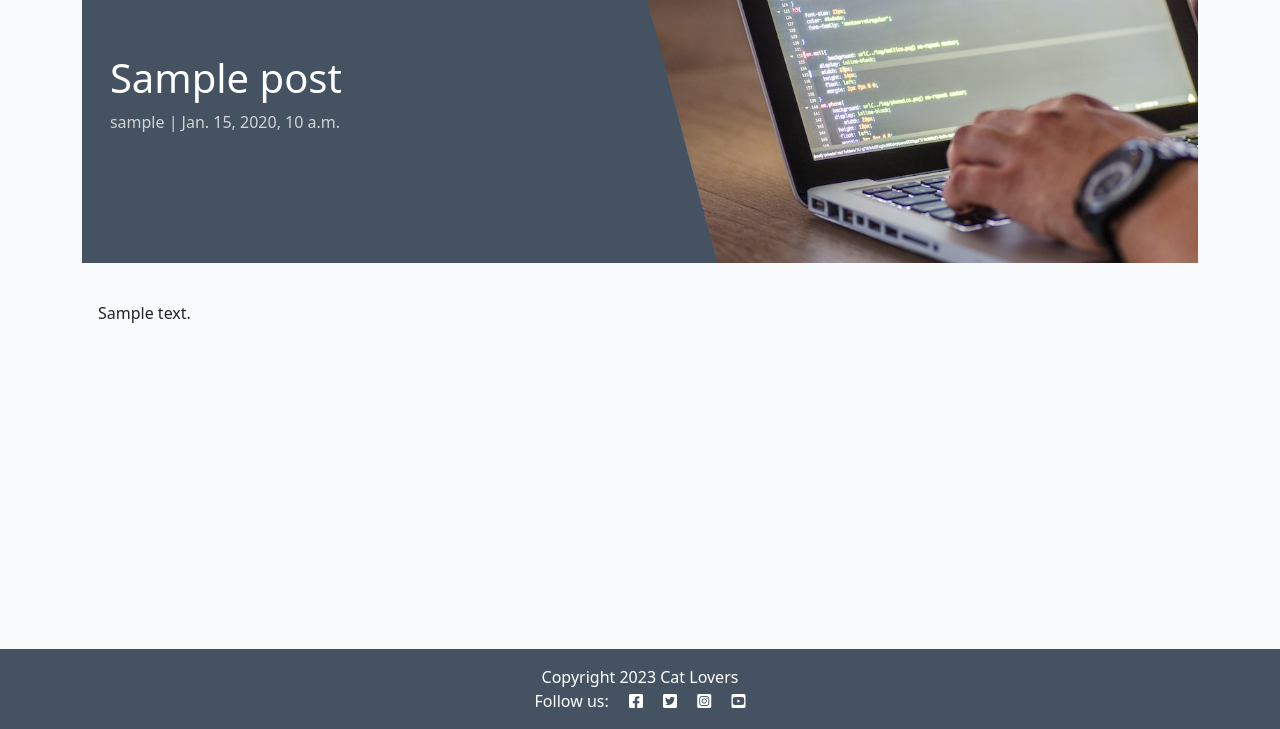
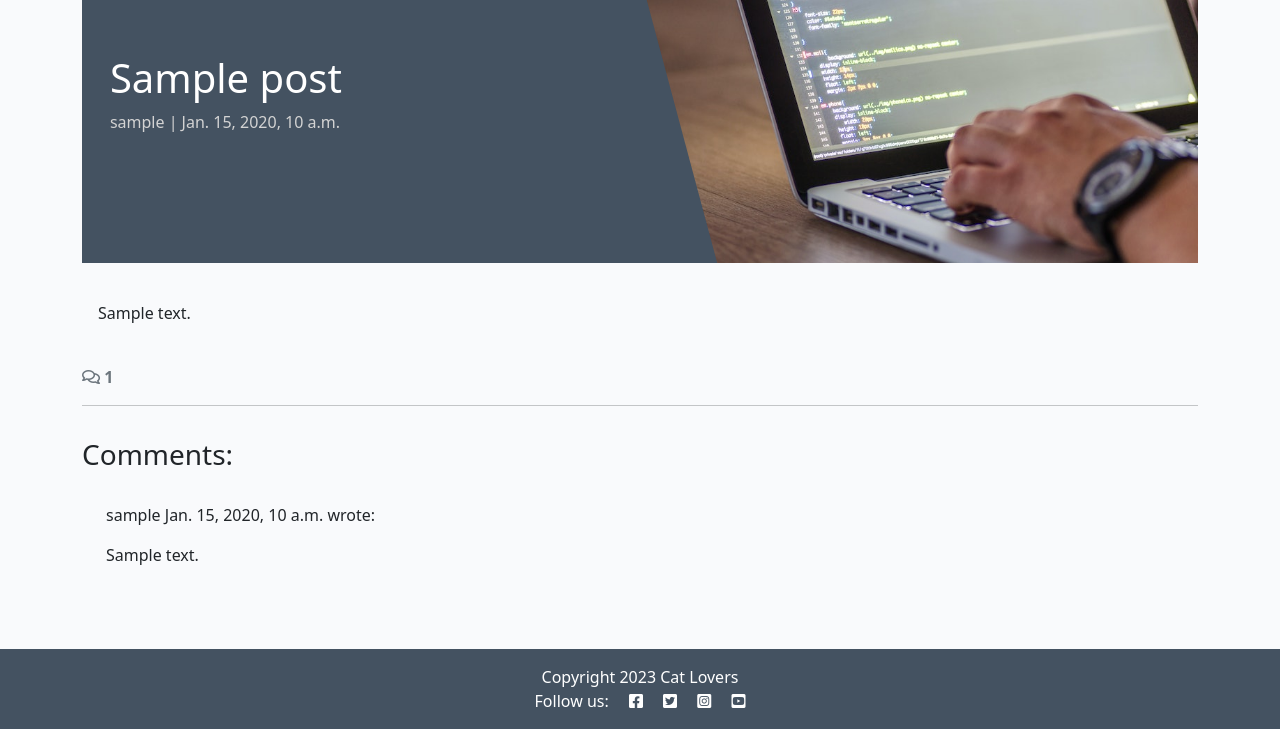
Before and after one commit to tomokoelif/cat_lovers, a Django app: a page that uses blog/templates/blog/post_detail.html in a window 1280 px wide. Shown: the part 71-800 px from the top of the page. Run offline with Django 4.2, Linux system fonts and the light colour scheme; tables that the repository leaves empty hold one stand-in row (values such as "Sample post").

Commit message:
Add comments section to post detail view

```diff
--- a/blog/templates/blog/post_detail.html
+++ b/blog/templates/blog/post_detail.html
@@ -29,6 +29,47 @@
             </div>
         </div>
     </div>
+    <!-- Displaying count of comments -->
+  <div class="row">
+    <div class="col-12">
+      <strong class="text-secondary">
+        <i class="far fa-comments"></i> {{ comment_count }}
+      </strong>
+    </div>
+    <div class="col-12">
+      <hr>
+    </div>
+  </div>
+  <!-- Displaying Comments -->
+  <div class="row">
+    <div class="col-md-8 card mb-4  mt-3 ">
+      <h3>Comments:</h3>
+      <div class="card-body">
+        <!-- We want a for loop inside the empty control tags
+          to iterate through each comment in comments -->
+        {% for comment in comments %}
+        <div class="p-2 comments
+          {% if not comment.approved and comment.author == user %}
+          faded{% elif not comment.approved %} d-none{% endif %}">
+          <p class="font-weight-bold">
+            {{ comment.author }}
+            <span class="font-weight-normal">
+              {{ comment.created_on }}
+            </span> wrote:
+          </p>
+          <div id="comment{{ comment.id }}">
+            {{ comment.body | linebreaks }}
+          </div>
+          {% if not comment.approved and comment.author == user %}
+          <p class="approval">
+            This comment is awaiting approval
+          </p>
+          {% endif %}
+        </div>
+        <!-- Our for loop ends here -->
+        {% endfor %}
+      </div>
+    </div>
+  </div>
 </div>
-
 {% endblock content %}
--- a/blog/views.py
+++ b/blog/views.py
@@ -27,4 +27,12 @@ def post_detail(request, slug):
 
     queryset = Post.objects.filter(status=1)
     post = get_object_or_404(queryset, slug=slug)
-    return render(request, "blog/post_detail.html", {"post": post},)
+    comments = post.comments.all().order_by("-created_on")
+    comment_count = post.comments.filter(approved=True).count()
+    return render(request, "blog/post_detail.html",
+                  {
+                      "post": post,
+                      "comments": comments,
+                      "comment_count": comment_count,
+                  }
+    )
--- a/codestar/settings.py
+++ b/codestar/settings.py
@@ -28,7 +28,7 @@ TEMPLATES_DIR = os.path.join(BASE_DIR, 'templates')
 SECRET_KEY = os.environ.get('SECRET_KEY')
 
 # SECURITY WARNING: don't run with debug turned on in production!
-DEBUG = False
+DEBUG = True
 
 ALLOWED_HOSTS = [
     'cat-lovers-a986f59e9649.herokuapp.com','127.0.0.1','localhost',
```
Also changed, not shown: 1 other file.
